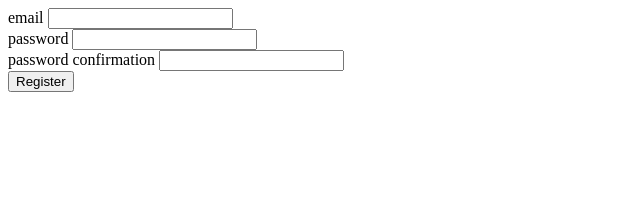
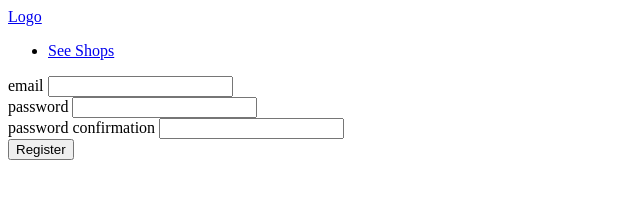
Before and after one commit to kushthaker/setupshop, a plain HTML site: page frontend/templates/landing.html in a window 1280 px wide. Shown: the whole page, without its empty margins (0-640 px from the left). Drawn offline with Linux system fonts and the light colour scheme.

Commit message:
setup sass

```diff
--- a/frontend/templates/landing.html
+++ b/frontend/templates/landing.html
@@ -3,8 +3,16 @@
 <head>
 	<title>setupshop register</title>
 </head>
+<body>
 
-<body>
+	<nav>
+    <div class="nav-wrapper">
+      <a href="#" class="brand-logo">Logo</a>
+      <ul id="nav-mobile" class="right hide-on-med-and-down">
+        <li><a href="collapsible.html">See Shops</a></li>
+      </ul>
+    </div>
+  </nav>
 
 	<div class="container">
 		<div class="row">
```
Also changed, not shown: frontend/index.html (+1 -1 lines), frontend/css/style.css (added), frontend/css/style.scss (added), frontend/css/styles.css (added), 1 other file.
